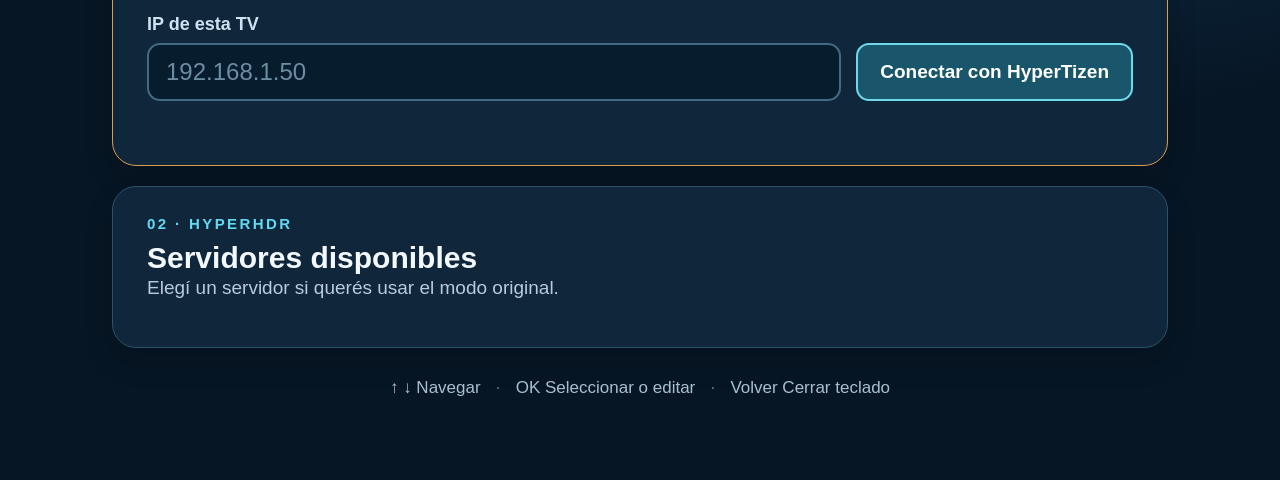
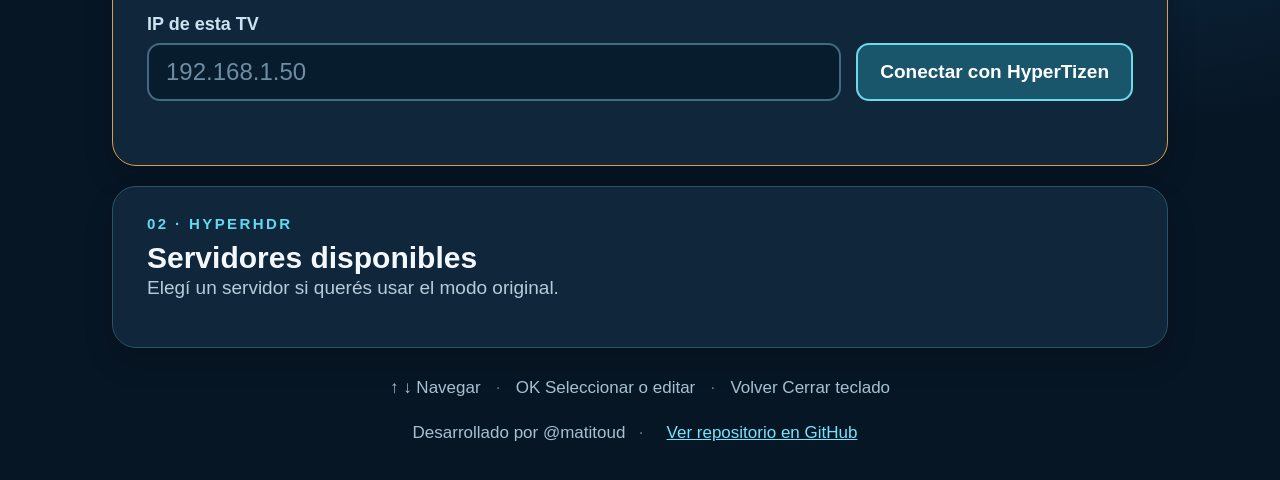
Before and after one commit to matitoud/HyperTizen-WLED, a website: page HyperTizenUI/index.html in a window 1280 px wide. Shown: the part 620-1100 px from the top of the page. Before the commit the page ends 1066 px from the top, so only its background shows below. Drawn offline with Linux system fonts and the light colour scheme.

Commit message:
Mostrar credito y enlace al repositorio en TizenBrew

```diff
--- a/HyperTizenUI/index.html
+++ b/HyperTizenUI/index.html
@@ -76,6 +76,7 @@
             <div id="ssdpItems" class="server-list"></div>
         </section>
         <footer class="remote-help">↑ ↓ Navegar <span>·</span> OK Seleccionar o editar <span>·</span> Volver Cerrar teclado</footer>
+        <footer class="project-credit">Desarrollado por @matitoud <span>·</span> <a href="https://github.com/matitoud/HyperTizen-WLED" target="_blank" rel="noopener noreferrer">Ver repositorio en GitHub</a></footer>
     </main>
     <div id="keypad" class="keypad-overlay" hidden role="dialog" aria-modal="true" aria-labelledby="keypadTitle">
         <div class="keypad-panel">
--- a/HyperTizenUI/js/ui.js
+++ b/HyperTizenUI/js/ui.js
@@ -1,7 +1,7 @@
 (function () {
     'use strict';
 
-    const mainSelector = '#outputMode, #enabled, #tvIpOverride, #connectTv, #wledSettings input, #saveWled, .ssdpItem';
+    const mainSelector = '#outputMode, #enabled, #tvIpOverride, #connectTv, #wledSettings input, #saveWled, .ssdpItem, .project-credit a';
     const keypad = document.getElementById('keypad');
     const keys = document.getElementById('keypadKeys');
     const valueDisplay = document.getElementById('keypadValue');
--- a/HyperTizenUI/main.css
+++ b/HyperTizenUI/main.css
@@ -46,6 +46,10 @@ button { font-family: inherit; cursor: pointer; }
 .ssdpItem { width: 100%; border: 2px solid #426b83; border-radius: 13px; padding: 17px; background: #0b2234; color: #fff; font-size: 20px; cursor: pointer; }
 .remote-help { color: #a7c0d1; text-align: center; font-size: 17px; padding: 10px; }
 .remote-help span { color: #4e8299; padding: 0 10px; }
+.project-credit { color: #a7c0d1; text-align: center; font-size: 17px; padding: 8px 10px 20px; }
+.project-credit span { color: #4e8299; padding: 0 8px; }
+.project-credit a { display: inline-block; color: #72e6ff; padding: 7px 10px; border-radius: 8px; text-decoration: underline; }
+.project-credit a:focus { outline: 5px solid #ffdc58; outline-offset: 3px; background: #16435c; color: #fff; }
 .keypad-overlay { position: fixed; inset: 0; z-index: 10; background: #020b14e8; display: flex; align-items: center; justify-content: center; padding: 24px; }
 .keypad-overlay[hidden] { display: none; }
 .keypad-panel { width: min(540px, 100%); padding: 30px; background: #112c43; border: 2px solid #4a8aa7; border-radius: 24px; box-shadow: 0 30px 70px #0009; }
--- a/HyperTizenUI/package.json
+++ b/HyperTizenUI/package.json
@@ -1,7 +1,7 @@
 {
   "name": "@foxreis/hypertizen",
   "appName": "HyperTizen WLED Direct",
-  "version": "1.0.6",
+  "version": "1.0.7",
   "description": "Ambilight directo desde una TV Samsung Tizen a WLED por UDP/DDP, con HyperHDR como alternativa.",
   "packageType": "app",
   "appPath": "index.html",
--- a/package.json
+++ b/package.json
@@ -1,7 +1,7 @@
 {
   "name": "hypertizen-wled-direct",
   "appName": "HyperTizen WLED Direct",
-  "version": "1.0.6",
+  "version": "1.0.7",
   "description": "Configuración en la TV de HyperTizen con salida WLED DDP o HyperHDR.",
   "packageType": "app",
   "appPath": "HyperTizenUI/index.html",
```
Also changed, not shown: CHANGELOG.md.
